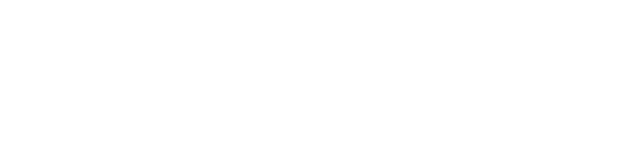
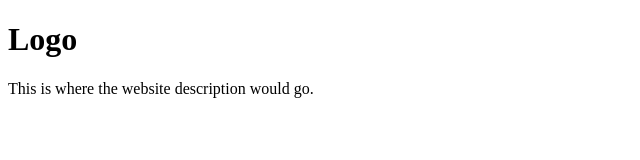
Before and after one commit to goisonberry/3rd-Gear, a plain HTML site: page index.html in a window 1280 px wide. Shown: the whole page, without its empty margins (0-640 px from the left). Drawn offline with Linux system fonts and the light colour scheme.

Commit message:
added temp title, logo, paragraph tags.

```diff
--- a/index.html
+++ b/index.html
@@ -1,4 +1,10 @@
 <!DOCTYPE html>
 <html>
-
+    <head>
+        <title>3rd Gear</title>
+    </head>
+    <body>
+        <h1>Logo</h1>
+        <p>This is where the website description would go.</p>
+    </body>
 </html>
```
